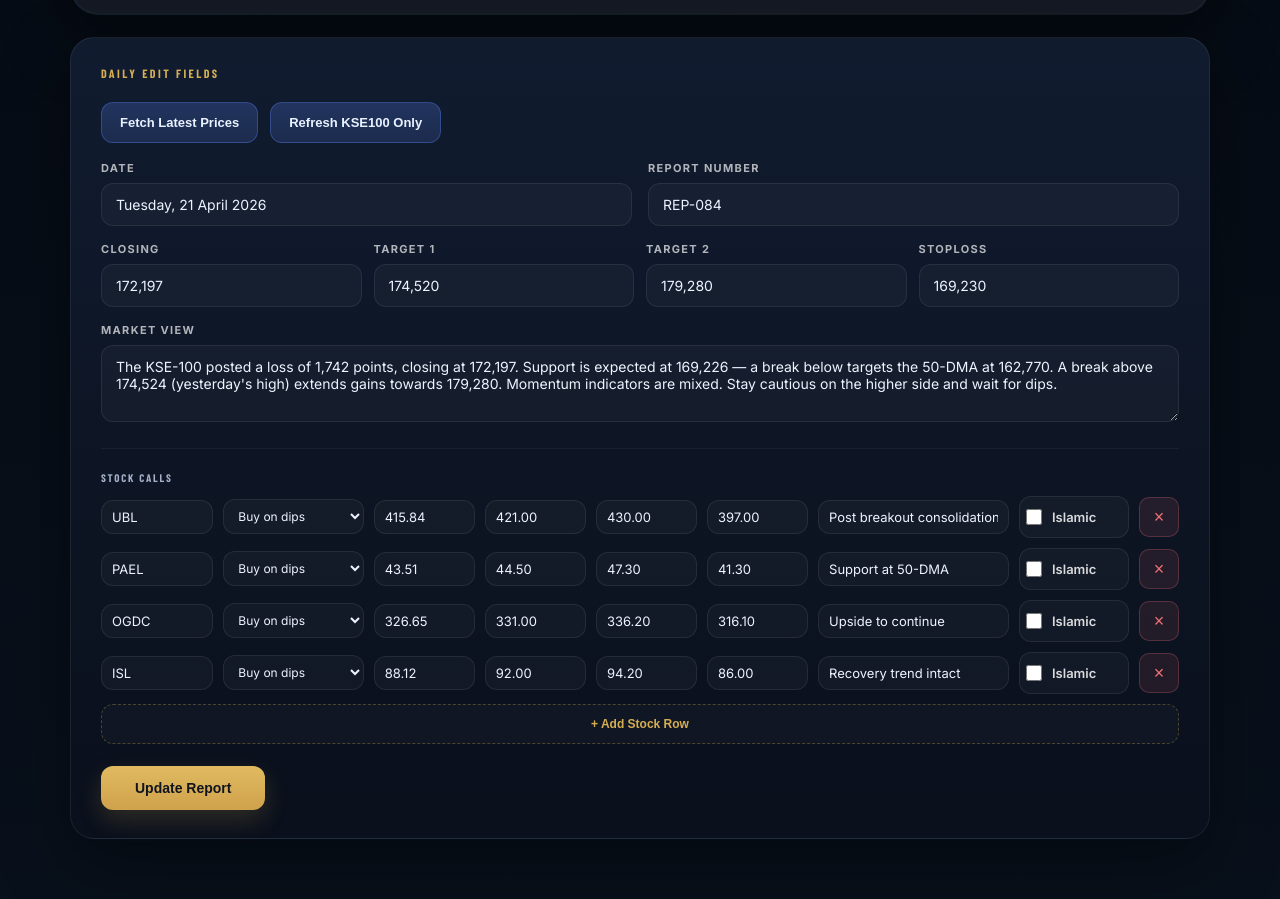
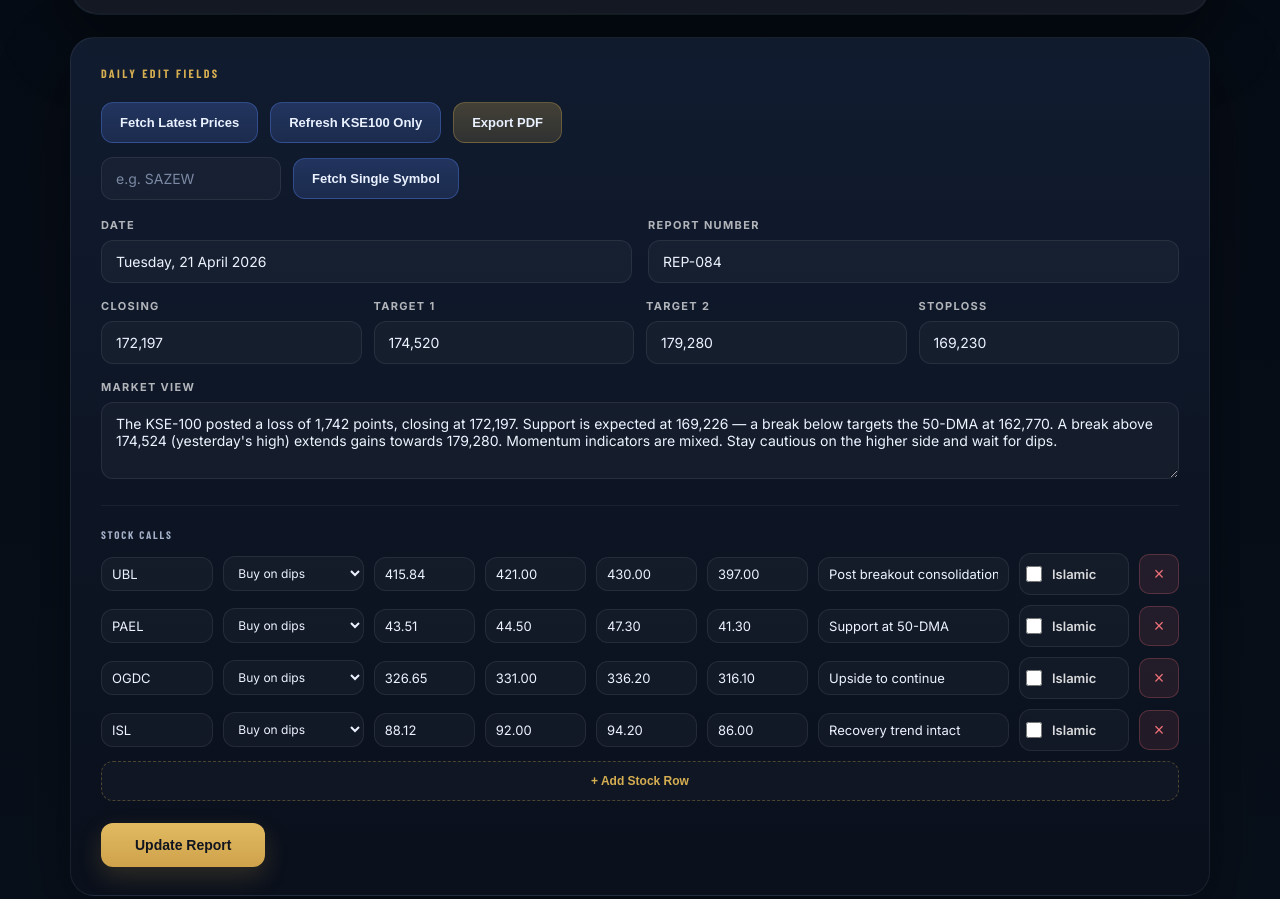
Before and after one commit to zubairyounasksa-ux/YoungsCapitalWeb, a website: page index.html in a window 1280 px wide. Shown: the part 1234-2133 px from the top of the page. Drawn offline with nearby package versions, Linux system fonts and the light colour scheme; grey boxes are pictures that could not be loaded.

Commit message:
Update index.html 0

```diff
--- a/index.html
+++ b/index.html
@@ -19,6 +19,8 @@
       --green-soft: rgba(102, 200, 138, 0.14);
       --red: #f07178;
       --red-soft: rgba(240, 113, 120, 0.14);
+      --blue: #5b88ff;
+      --blue-soft: rgba(91, 136, 255, 0.14);
       --shadow-lg: 0 24px 70px rgba(0,0,0,0.38);
       --shadow-md: 0 12px 34px rgba(0,0,0,0.24);
     }
@@ -533,11 +535,23 @@
       align-items: center;
       gap: 12px;
       flex-wrap: wrap;
+      margin-bottom: 14px;
+    }
+
+    .single-fetch-row {
+      display: flex;
+      align-items: center;
+      gap: 12px;
+      flex-wrap: wrap;
       margin-bottom: 18px;
     }
 
-    .fetch-btn {
-      background: linear-gradient(180deg, rgba(91,136,255,0.24), rgba(91,136,255,0.16));
+    .single-symbol-input {
+      width: 180px;
+    }
+
+    .fetch-btn,
+    .pdf-btn {
       border: 1px solid rgba(91,136,255,0.32);
       color: #eaf1ff;
       font-size: 13px;
@@ -548,12 +562,27 @@
       transition: all 0.18s ease;
     }
 
+    .fetch-btn {
+      background: linear-gradient(180deg, rgba(91,136,255,0.24), rgba(91,136,255,0.16));
+    }
+
     .fetch-btn:hover {
       background: linear-gradient(180deg, rgba(91,136,255,0.32), rgba(91,136,255,0.20));
       transform: translateY(-1px);
     }
 
-    .fetch-btn:disabled {
+    .pdf-btn {
+      background: linear-gradient(180deg, rgba(214,174,82,0.26), rgba(214,174,82,0.16));
+      border-color: rgba(214,174,82,0.30);
+    }
+
+    .pdf-btn:hover {
+      background: linear-gradient(180deg, rgba(214,174,82,0.34), rgba(214,174,82,0.22));
+      transform: translateY(-1px);
+    }
+
+    .fetch-btn:disabled,
+    .pdf-btn:disabled {
       opacity: 0.65;
       cursor: wait;
       transform: none;
@@ -719,7 +748,7 @@
   <div class="wrapper">
 
     <div class="report-shell">
-      <div class="report">
+      <div class="report" id="report-card">
         <div class="header">
           <div class="logo-area">
             <img src="logo.png" alt="Youngs Capital" style="height: 52px; width: auto;" />
@@ -812,6 +841,12 @@
       <div class="fetch-tools">
         <button class="fetch-btn" id="fetch-prices-btn" onclick="fetchLatestPrices()">Fetch Latest Prices</button>
         <button class="fetch-btn" id="fetch-kse-btn" onclick="fetchKSEOnly()">Refresh KSE100 Only</button>
+        <button class="pdf-btn" id="export-pdf-btn" onclick="exportReportPDF()">Export PDF</button>
+      </div>
+
+      <div class="single-fetch-row">
+        <input class="field-input single-symbol-input" id="single-symbol-input" placeholder="e.g. SAZEW" />
+        <button class="fetch-btn" id="fetch-single-btn" onclick="fetchSingleSymbolPrice()">Fetch Single Symbol</button>
         <div class="fetch-status" id="fetch-status"></div>
       </div>
 
@@ -978,10 +1013,123 @@
         }
       } catch (error) {
         console.error(error);
-        setFetchStatus('Price fetch failed. Make sure server.js is running on port 3000.', 'error');
+        setFetchStatus('Price fetch failed.', 'error');
       } finally {
         button.disabled = false;
       }
+    }
+
+    async function fetchSingleSymbolPrice() {
+      const btn = document.getElementById('fetch-single-btn');
+      const input = document.getElementById('single-symbol-input');
+      const symbol = input.value.trim().toUpperCase();
+
+      if (!symbol) {
+        setFetchStatus('Enter a symbol first, e.g. SAZEW.', 'error');
+        return;
+      }
+
+      btn.disabled = true;
+      setFetchStatus(`Fetching ${symbol}...`, '');
+
+      try {
+        const result = await callApi(`/api/psx/prices?symbols=${encodeURIComponent(symbol)}`);
+        const close = result.symbols && result.symbols[symbol];
+
+        if (!close) {
+          setFetchStatus(`Could not fetch ${symbol}.`, 'error');
+          return;
+        }
+
+        let matched = false;
+        document.querySelectorAll('.stock-row').forEach(row => {
+          const rowSymbol = row.querySelector('.sr-sym').value.trim().toUpperCase();
+          if (rowSymbol === symbol) {
+            row.querySelector('.sr-close').value = close;
+            matched = true;
+          }
+        });
+
+        if (matched) {
+          touchDateTimeStamp();
+          updateReport(false);
+          setFetchStatus(`${symbol} close updated successfully.`, 'success');
+        } else {
+          setFetchStatus(`${symbol} close is ${close}. Symbol not found in rows.`, 'success');
+        }
+      } catch (error) {
+        console.error(error);
+        setFetchStatus(`Failed to fetch ${symbol}.`, 'error');
+      } finally {
+        btn.disabled = false;
+      }
+    }
+
+    function exportReportPDF() {
+      updateReport(false);
+
+      const reportHtml = document.getElementById('report-card').outerHTML;
+      const styles = Array.from(document.querySelectorAll('style, link[rel="stylesheet"]'))
+        .map(el => el.outerHTML)
+        .join('\n');
+
+      const printWindow = window.open('', '_blank', 'width=1400,height=900');
+      if (!printWindow) {
+        setFetchStatus('Popup blocked. Please allow popups for PDF export.', 'error');
+        return;
+      }
+
+      printWindow.document.open();
+      printWindow.document.write(`
+        <!DOCTYPE html>
+        <html lang="en">
+        <head>
+          <meta charset="UTF-8" />
+          <meta name="viewport" content="width=device-width, initial-scale=1.0" />
+          <title>Youngs Capital Report PDF</title>
+          ${styles}
+          <style>
+            body {
+              background: #ffffff !important;
+              padding: 24px !important;
+              margin: 0 !important;
+            }
+            .wrapper,
+            .report-shell {
+              max-width: 100% !important;
+              margin: 0 !important;
+            }
+            .report-shell {
+              box-shadow: none !important;
+            }
+            @page {
+              size: A4 landscape;
+              margin: 10mm;
+            }
+            @media print {
+              body {
+                padding: 0 !important;
+                background: #ffffff !important;
+              }
+              .report-shell {
+                break-inside: avoid;
+              }
+            }
+          </style>
+        </head>
+        <body>
+          ${reportHtml}
+        </body>
+        </html>
+      `);
+      printWindow.document.close();
+
+      printWindow.onload = () => {
+        setTimeout(() => {
+          printWindow.focus();
+          printWindow.print();
+        }, 500);
+      };
     }
 
     function addStockRow(d) {
```
